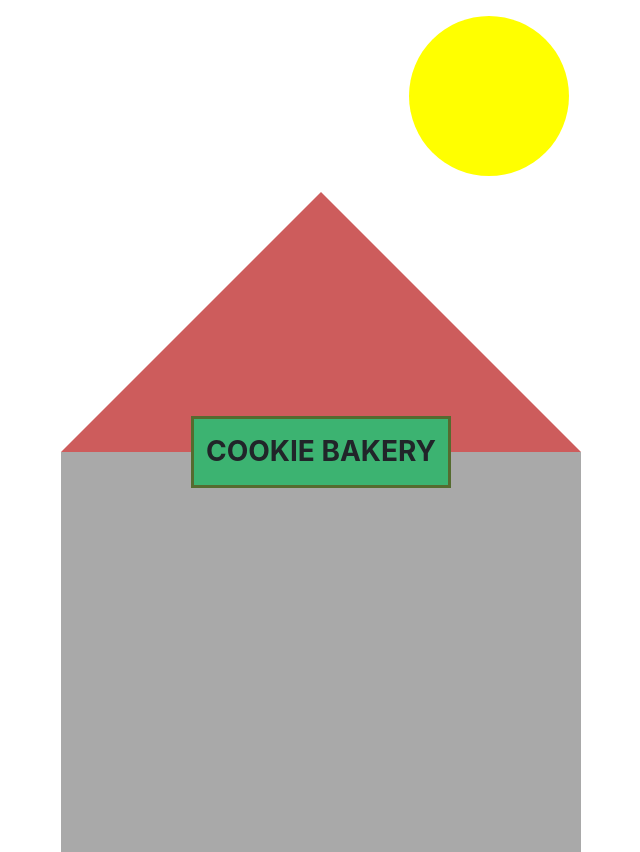
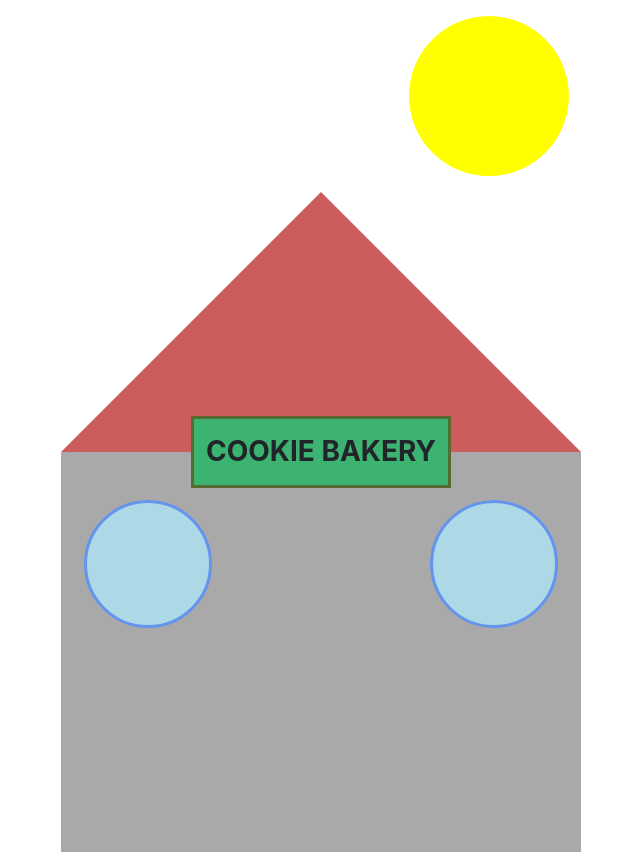
Before and after one commit to y-webdev/cookie-bakery, a Vue app: page / in a window 1280 px wide. Shown: the whole page, without its empty margins (319-959 px from the left). Built offline with nearby package versions, Linux system fonts and the light colour scheme.

Commit message:
Add window

```diff
--- a/src/components/Window.vue
+++ b/src/components/Window.vue
@@ -1,12 +1,41 @@
 <template>
+    <div class="window rounded-circle mx-auto mt-5">
+        <img src="../assets/cookie.png" class="w-100" alt="Cookie">
+    </div>
 </template>
 
 <script>
-export default {
-
-}
+export default {}
 </script>
 
 <style scoped>
+.window {
+    width: 8rem;
+    height: 8rem;
+    background: lightblue;
+    border: .2rem solid cornflowerblue;
+    cursor: pointer;
+}
 
+.window img {
+    display:none;
+}
+
+.window:hover {
+    background: #643212;
+    border: .2rem solid #643212;
+}
+
+.window:hover img {
+    display:block;
+}
+
+.bg-dark .window:hover {
+    background: lightblue;
+    border: .2rem solid cornflowerblue;
+}
+
+.bg-dark .window:hover img {
+    display:none
+}
 </style>
```
